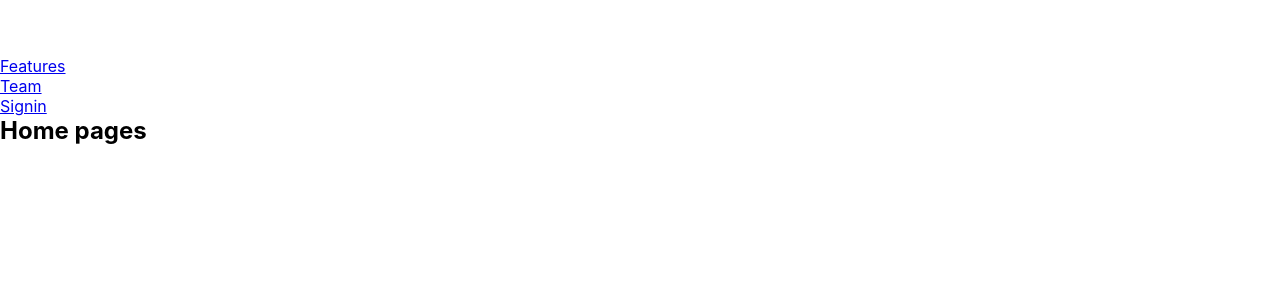
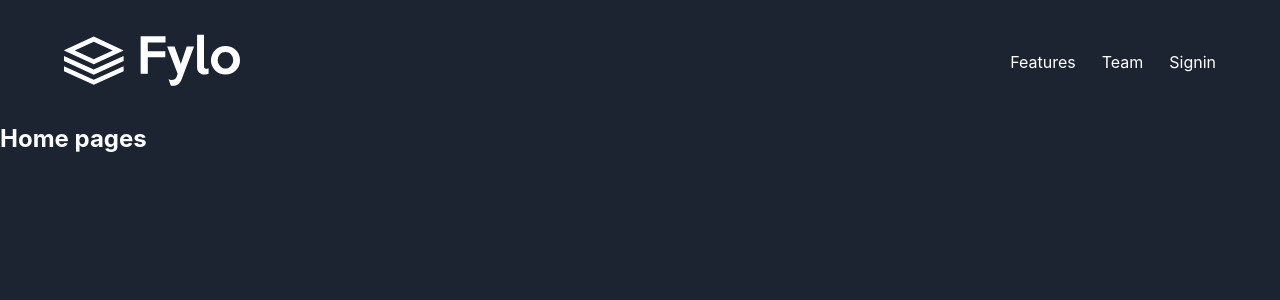
Before and after one commit to hornerek12a/szkolenie-react-landing, a React (Create React App) app: page / in a window 1280 px wide. Shown: the top 300 px of the page. Built offline with nearby package versions, Linux system fonts and the light colour scheme.

Commit message:
Ostylowanie

```diff
--- a/src/components/Header/Header.js
+++ b/src/components/Header/Header.js
@@ -5,22 +5,25 @@ import { Link } from 'react-router-dom';
 
 const Header = () => {
   return (
-    <div>
-      <img src={logo} alt="Company logo"/>
+    <header className={styles.wrapper}>
+        <Link to="/">
+            <img src={logo} alt="Company logo"/>
+        </Link>
+
       <nav>
-        <ul>
+        <ul className={styles.list}>
             <li>
-                <Link to ="/features">Features</Link>
+                <Link className={styles.link} to ="/features">Features</Link>
             </li>
             <li>
-                <Link to ="/team">Team</Link>
+                <Link className={styles.link} to ="/team">Team</Link>
             </li>
             <li>
-                <Link to ="/signin">Signin</Link>
+                <Link className={styles.link} to ="/signin">Signin</Link>
             </li>
         </ul>
       </nav>
-    </div>
+    </header>
   )
 }
 
--- a/src/components/Header/Header.module.css
+++ b/src/components/Header/Header.module.css
@@ -0,0 +1,18 @@
+.wrapper{
+    width: 90%;
+    max-width:1440px;
+    margin:  0 auto;
+    display: flex;
+    justify-content: space-between;
+    align-items: center;
+    padding: 34px 0;
+}
+.list{
+    list-style: none;
+    display: flex;
+    gap:26px;
+}
+.link{
+    color:white;
+    text-decoration: none;
+}
--- a/src/index.css
+++ b/src/index.css
@@ -10,6 +10,8 @@ body {
     sans-serif;
   -webkit-font-smoothing: antialiased;
   -moz-osx-font-smoothing: grayscale;
+  background-color: hsl(217, 28%, 15%);
+  color:white;
 }
 
 code {
```
